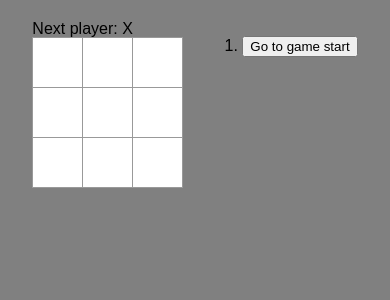
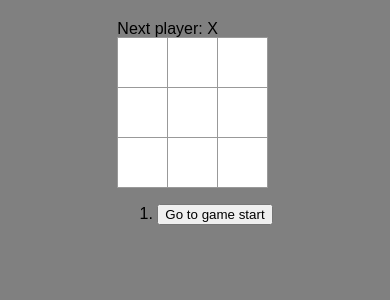
Before and after one commit to q-sakakima/tic-tac-toe, a Next.js app: page / in a window 390 px wide. Shown: the top 300 px of the page. Built offline with nearby package versions, Linux system fonts and the light colour scheme.

Commit message:
レスポンシブ対応

```diff
--- a/pages/_app.tsx
+++ b/pages/_app.tsx
@@ -1,4 +1,5 @@
 import '../styles/global.css';
+import '../styles/responsive.css';
 import { FunctionComponent, useState } from "react";
 import { Mark } from "../types/index";
 import { Board } from "../components/Board";
--- a/styles/global.css
+++ b/styles/global.css
@@ -59,7 +59,3 @@ body {
   display: flex;
   flex-direction: row;
 }
-
-.game-info {
-  margin-left: 20px;
-}
--- /dev/null
+++ b/styles/responsive.css
@@ -0,0 +1,14 @@
+/* Mobile */
+@media screen and (max-width: 428px) {
+.game {
+    flex-direction: column;
+}
+}
+/* Tablet */
+@media only screen and (min-width: 600px) and (max-width: 1024px) {
+
+}
+/* PC */
+@media screen and (min-width: 1024px) {
+
+}
```
